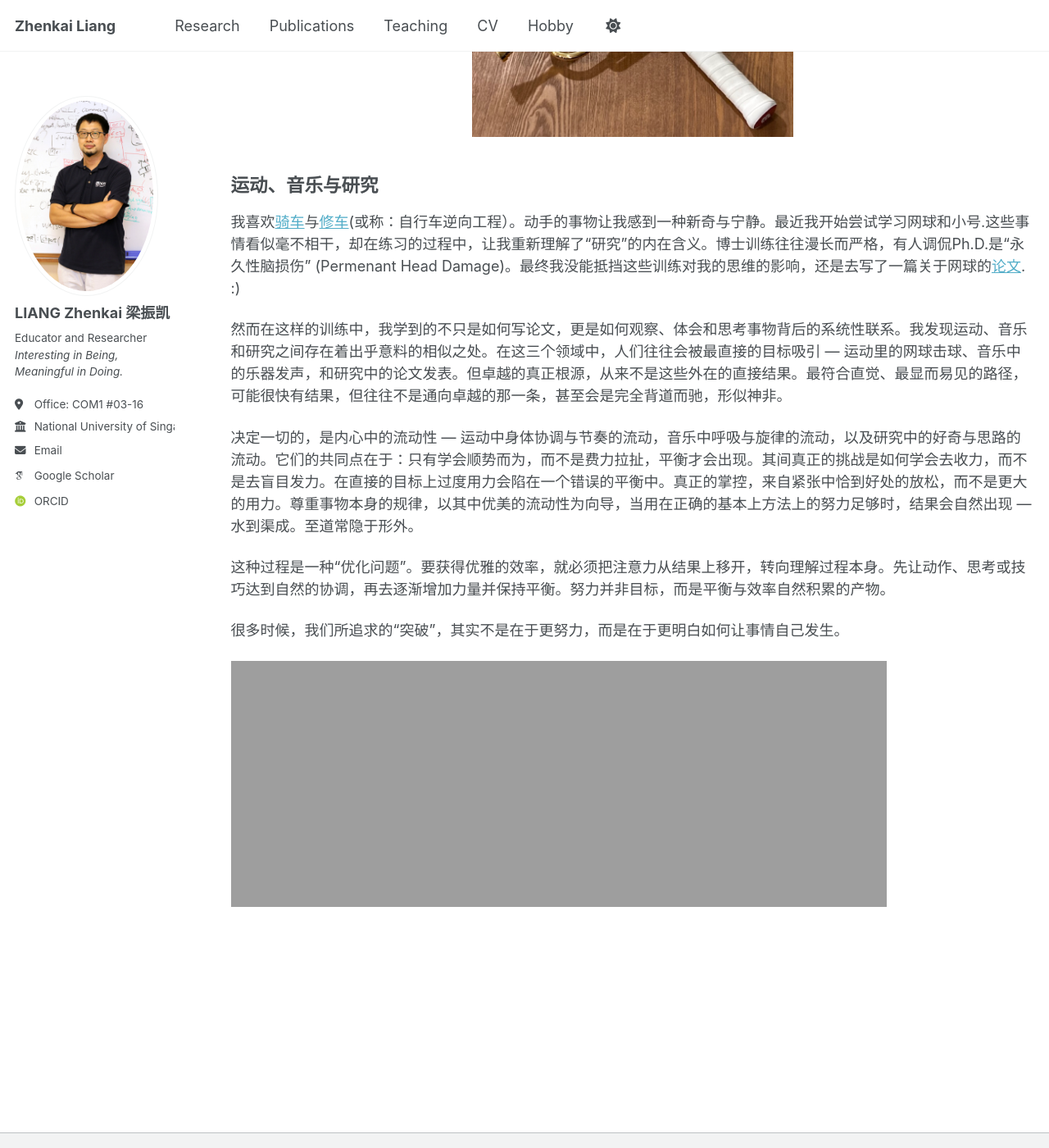
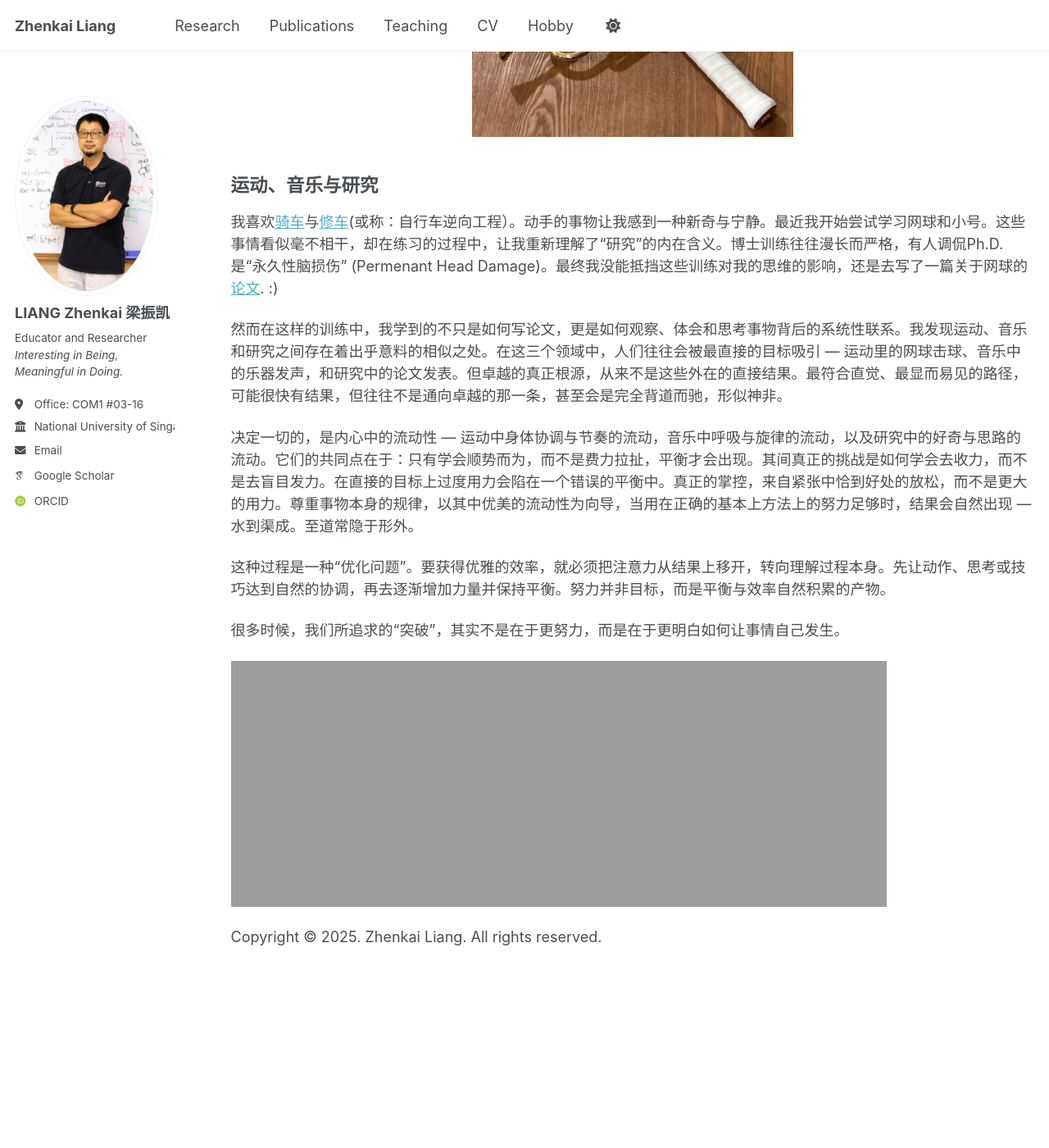
Before and after one commit to zhenkai-liang/zhenkai-liang.github.io, a Jekyll site: the page built from _pages/hobby.md, in a window 1280 px wide and 1400 px high, scrolled down 1040 px. Shown: the whole window at 82% size. Built offline with Jekyll 4.4.1, drawn with Linux system fonts in a browser that asks for light colours; some web fonts are replaced.

Commit message:
Update hobby.md

```diff
--- a/_pages/hobby.md
+++ b/_pages/hobby.md
@@ -34,7 +34,7 @@ Often, the breakthrough we seek does not come from greater efforts, but from lea
 
 运动、音乐与研究
 -------------
-我喜欢[骑车](https://www.comp.nus.edu.sg/~liangzk/images/bike.jpg)与[修车](https://www.comp.nus.edu.sg/~liangzk/images/rbike.jpg)(或称：自行车逆向工程）。动手的事物让我感到一种新奇与宁静。最近我开始尝试学习网球和小号.这些事情看似毫不相干，却在练习的过程中，让我重新理解了“研究”的内在含义。博士训练往往漫长而严格，有人调侃Ph.D.是“永久性脑损伤” (Permenant Head Damage)。最终我没能抵挡这些训练对我的思维的影响，还是去写了一篇关于网球的[论文](https://tennis-ans.github.io). :)
+我喜欢[骑车](https://www.comp.nus.edu.sg/~liangzk/images/bike.jpg)与[修车](https://www.comp.nus.edu.sg/~liangzk/images/rbike.jpg)(或称：自行车逆向工程）。动手的事物让我感到一种新奇与宁静。最近我开始尝试学习网球和小号。这些事情看似毫不相干，却在练习的过程中，让我重新理解了“研究”的内在含义。博士训练往往漫长而严格，有人调侃Ph.D.是“永久性脑损伤” (Permenant Head Damage)。最终我没能抵挡这些训练对我的思维的影响，还是去写了一篇关于网球的[论文](https://tennis-ans.github.io). :)
 
 然而在这样的训练中，我学到的不只是如何写论文，更是如何观察、体会和思考事物背后的系统性联系。我发现运动、音乐和研究之间存在着出乎意料的相似之处。在这三个领域中，人们往往会被最直接的目标吸引 — 运动里的网球击球、音乐中的乐器发声，和研究中的论文发表。但卓越的真正根源，从来不是这些外在的直接结果。最符合直觉、最显而易见的路径，可能很快有结果，但往往不是通向卓越的那一条，甚至会是完全背道而驰，形似神非。
 
@@ -45,3 +45,5 @@ Often, the breakthrough we seek does not come from greater efforts, but from lea
 很多时候，我们所追求的“突破”，其实不是在于更努力，而是在于更明白如何让事情自己发生。
 
 <img src="https://www.comp.nus.edu.sg/~liangzk/images/cname.jpg"><img src="https://www.comp.nus.edu.sg/~liangzk/images/seal.jpg">
+
+Copyright © 2025. Zhenkai Liang. All rights reserved.
```
